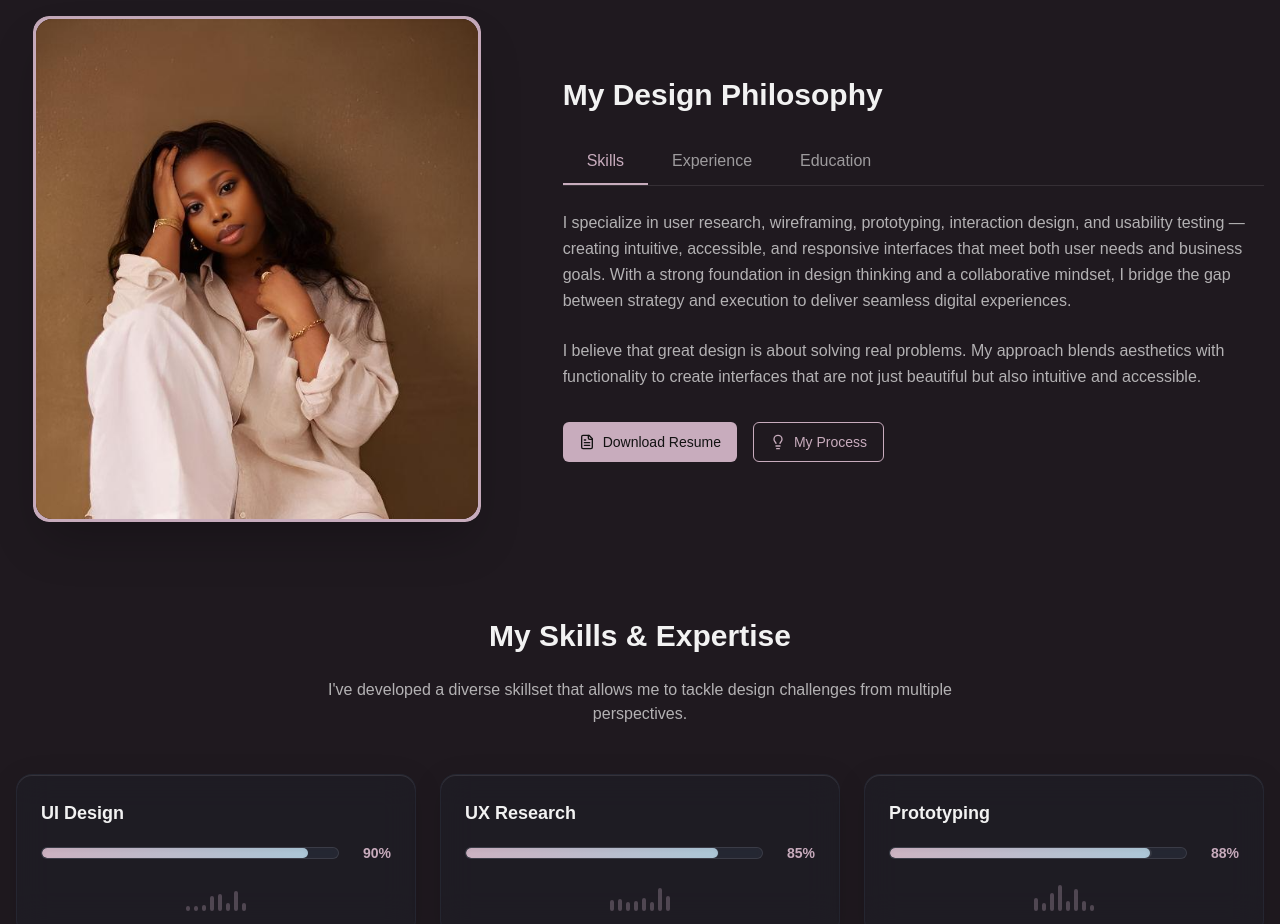
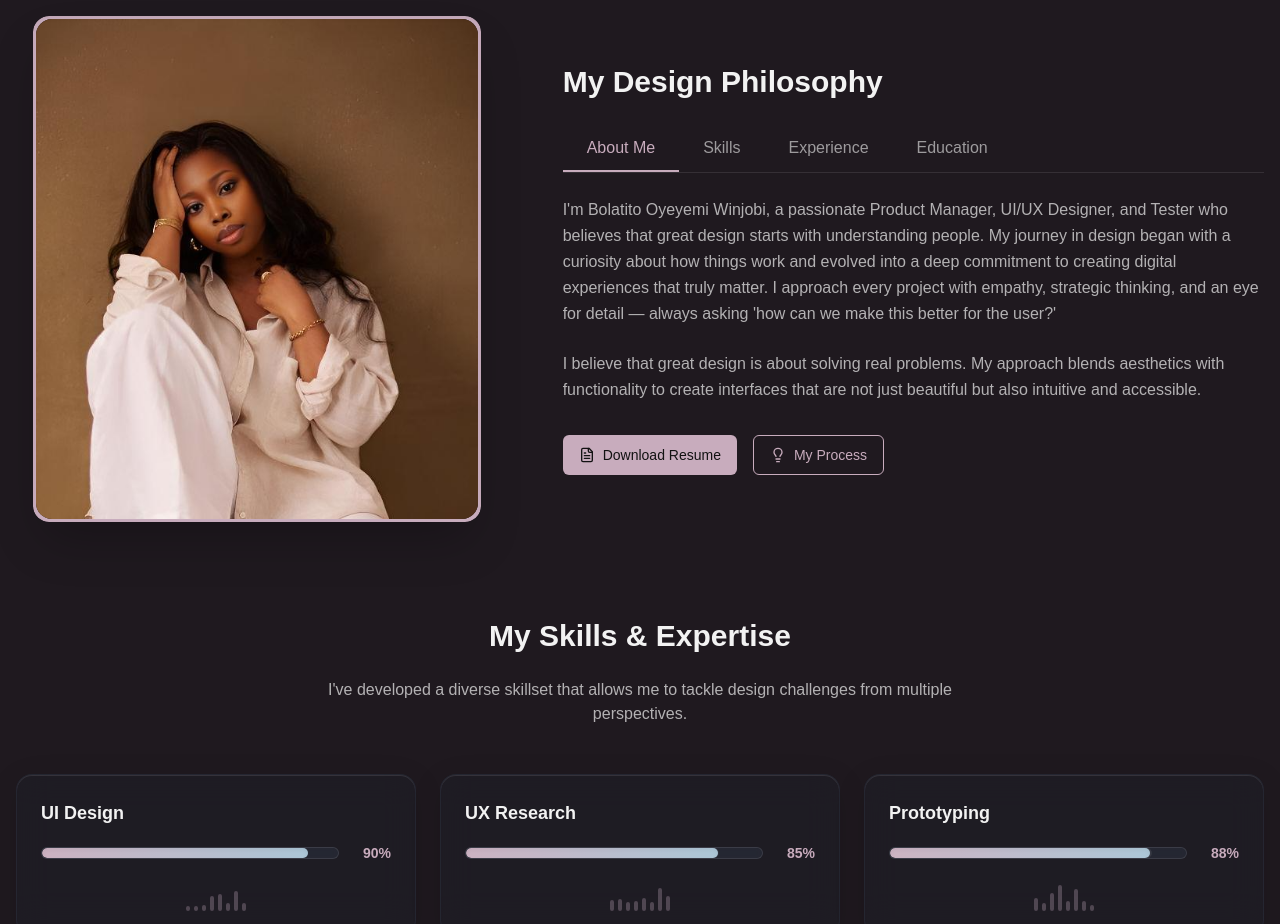
Before and after one commit to BOW-thepm/bolatito-oyeyemi-winjobi, a React (Vite) app: page / in a window 1280 px wide. Shown: the part 1140-2064 px from the top of the page. Built offline with nearby package versions, Linux system fonts and the light colour scheme; a web font is replaced by a local one.

Commit message:
Update About section content
Add "About Me" to the Skills, Experience, and Education sections within the About Me page.

```diff
--- a/src/components/AboutSection.tsx
+++ b/src/components/AboutSection.tsx
@@ -8,6 +8,10 @@ const AboutSection = () => {
   const [activeTab, setActiveTab] = useState(0);
 
   const tabContent = [
+    {
+      title: "About Me",
+      content: "I'm Bolatito Oyeyemi Winjobi, a passionate Product Manager, UI/UX Designer, and Tester who believes that great design starts with understanding people. My journey in design began with a curiosity about how things work and evolved into a deep commitment to creating digital experiences that truly matter. I approach every project with empathy, strategic thinking, and an eye for detail — always asking 'how can we make this better for the user?'"
+    },
     {
       title: "Skills",
       content: "I specialize in user research, wireframing, prototyping, interaction design, and usability testing — creating intuitive, accessible, and responsive interfaces that meet both user needs and business goals. With a strong foundation in design thinking and a collaborative mindset, I bridge the gap between strategy and execution to deliver seamless digital experiences."
```
